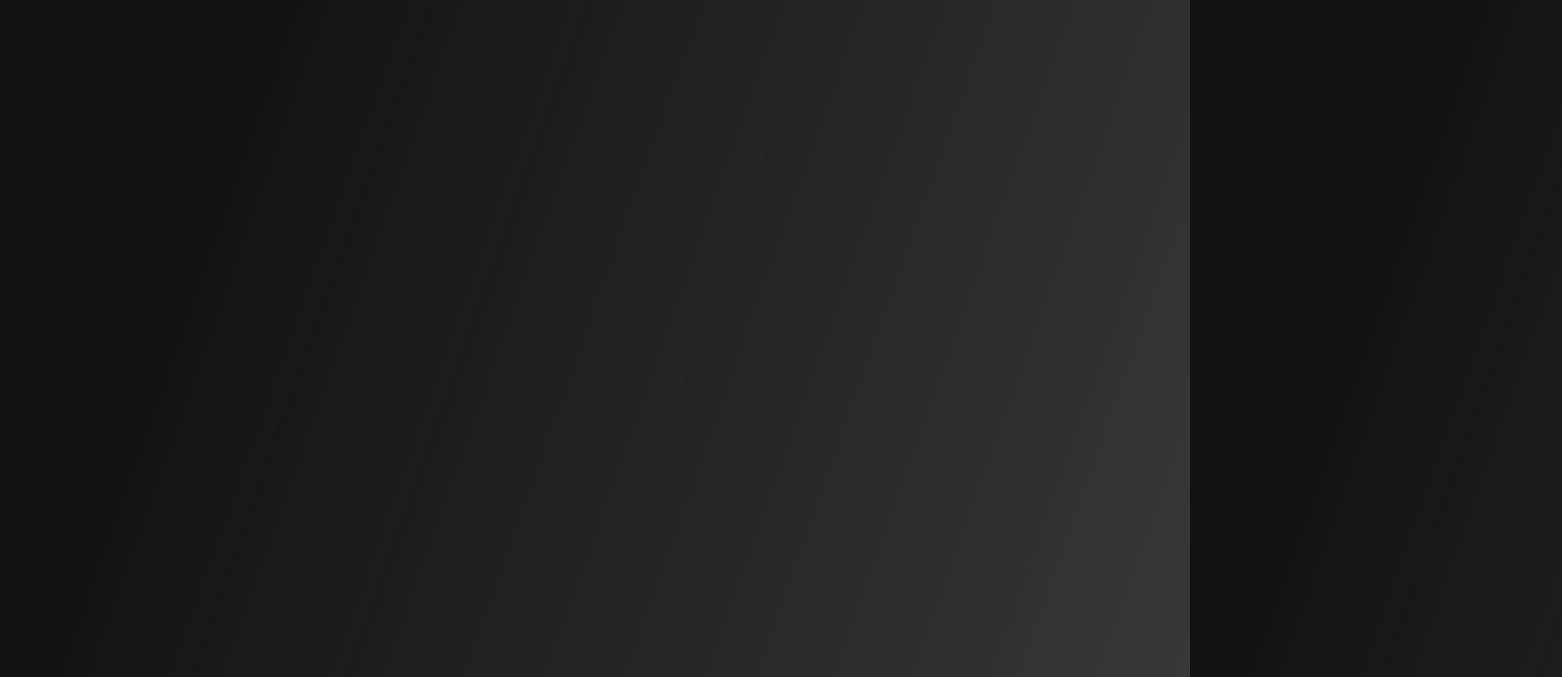
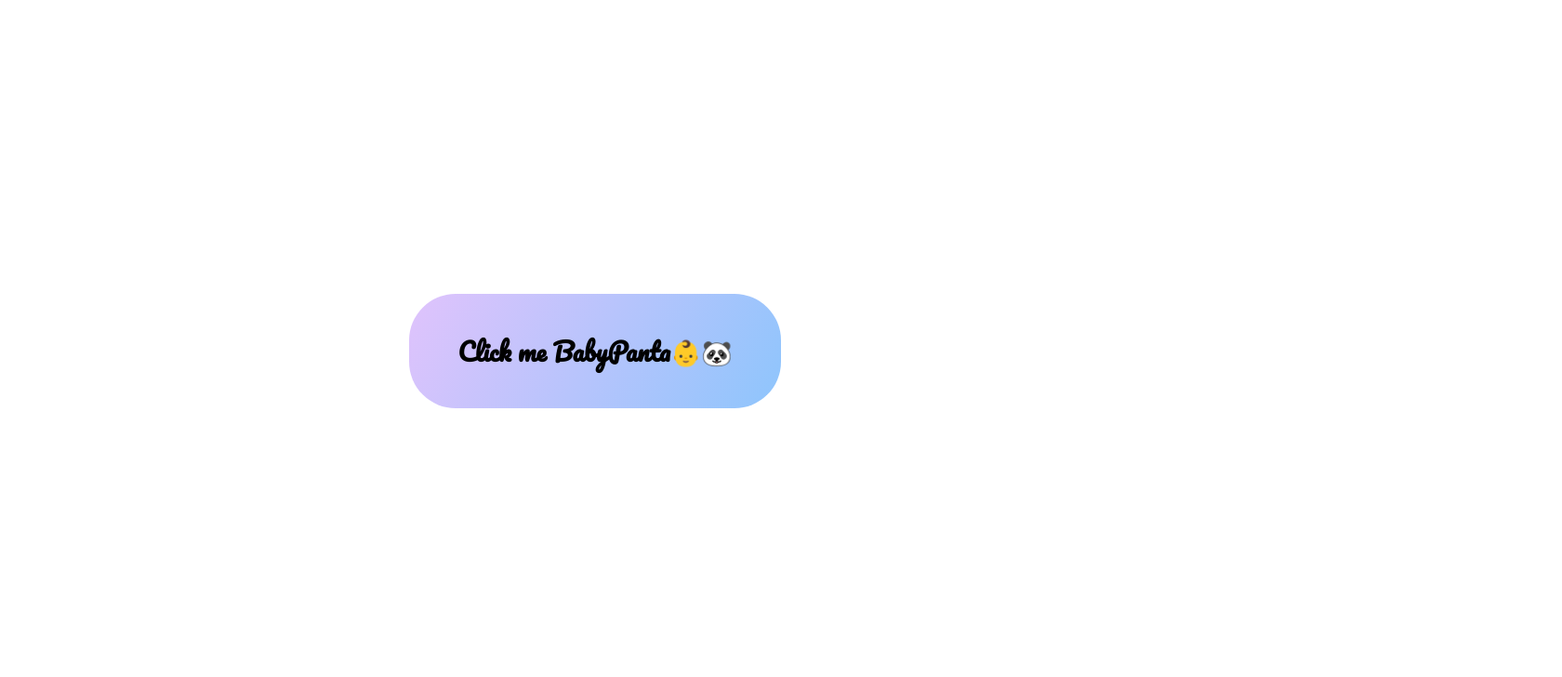
Before and after one commit to Tsamaile1/Button-for-Friend, a plain HTML site: page index.html in a window 1280 px wide. Shown: the top 728 px of the page at 93% size, 1680 px wide, since content can reach past the window. Drawn offline with nearby package versions, Linux system fonts and the light colour scheme; a web font is replaced by a local one.

Commit message:
Update index.html

```diff
--- a/index.html
+++ b/index.html
@@ -19,14 +19,7 @@
       href="https://fonts.googleapis.com/css2?family=Material+Symbols+Outlined:opsz,wght,FILL,GRAD@24,400,0,0&icon_names=arrow_downward"
     />
     <style>
-      body {
-        background: linear-gradient(
-          109.6deg,
-          rgba(0, 0, 0, 0.93) 11.2%,
-          rgb(63, 61, 61) 78.9%
-        );
-        margin:100%
-      }
+
       #content {
         text-align: center;
         margin: 25%;
```
